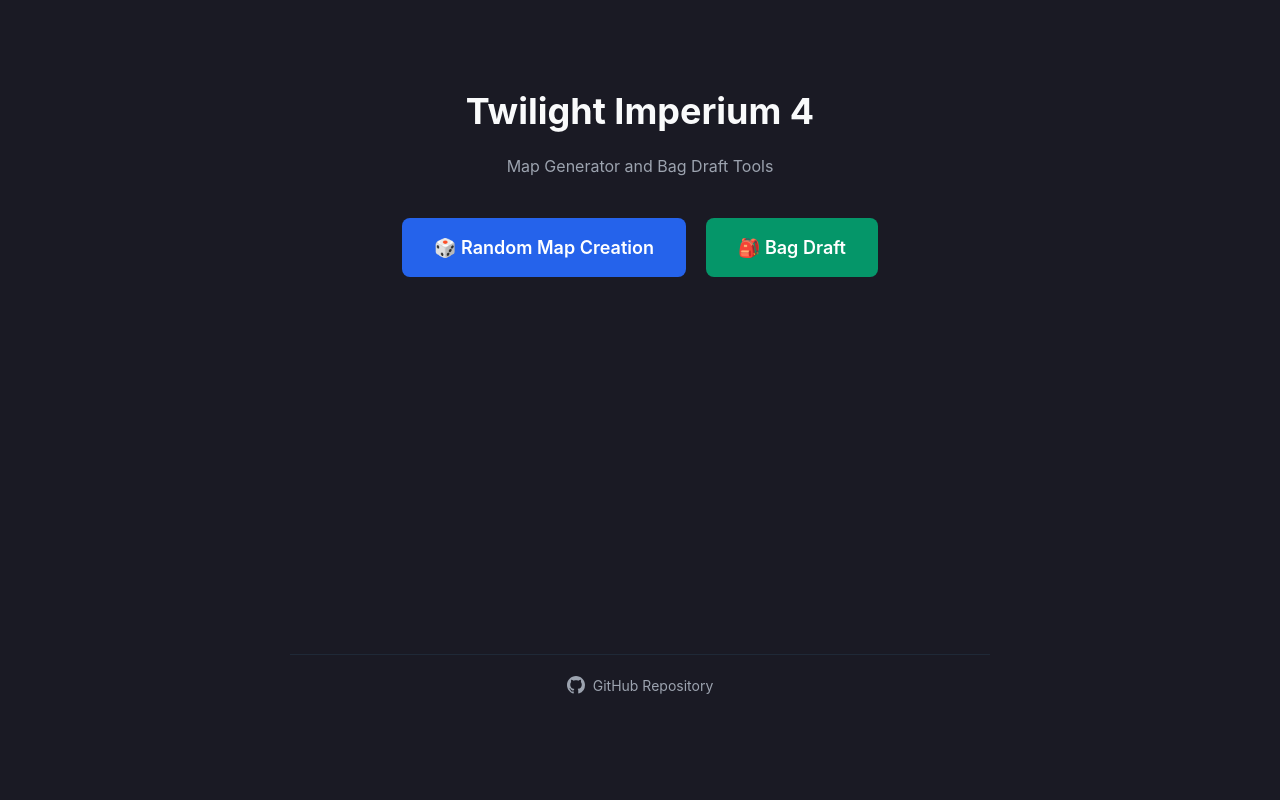
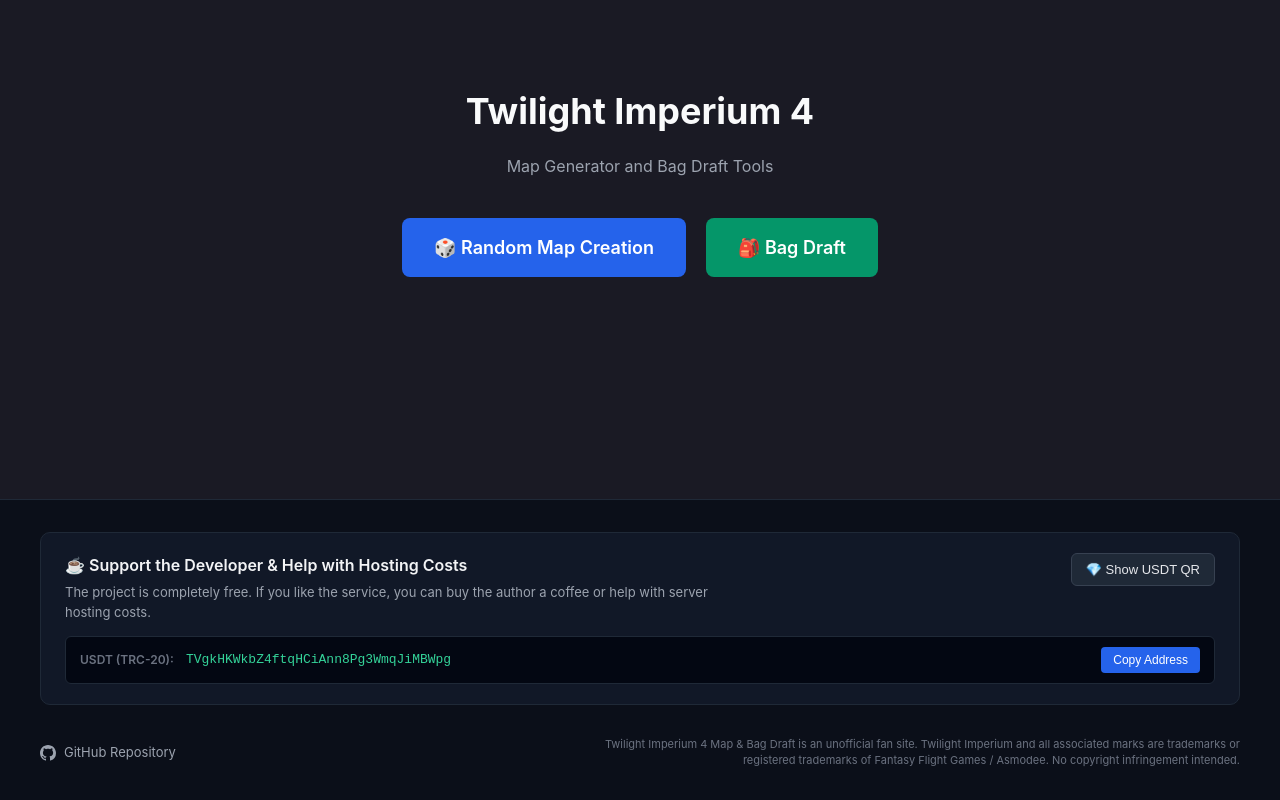
Before and after one commit to MidnightMist/ti4_bag_draft, a React (Vite) app in the folder client/: page / in a window 1280 px wide. Built offline with nearby package versions, Linux system fonts and the light colour scheme.

Commit message:
feat: add support section with QR code to footer
- Implement new Footer component with donation support
- Integrate qrcode.react to generate donation QR codes
- Refactor App layout to support a persistent footer

```diff
--- a/client/src/App.jsx
+++ b/client/src/App.jsx
@@ -3,11 +3,12 @@
 import CreateRoom from './components/CreateRoom.jsx';
 import RoomView from './components/RoomView.jsx';
 import CreateDraftRoom from './components/CreateDraftRoom.jsx';
+import Footer from './components/Footer.jsx';
 
 function Home() {
   return (
-    <div style={{ padding: '60px 20px', textAlign: 'center', maxWidth: '700px', margin: '0 auto', display: 'flex', flexDirection: 'column', minHeight: '80vh', justifyContent: 'space-between' }}>
-      <div>
+    <div style={{ display: 'flex', flexDirection: 'column', minHeight: '100vh', justifyContent: 'space-between', boxSizing: 'border-box' }}>
+      <div style={{ padding: '60px 20px', textAlign: 'center', maxWidth: '700px', margin: '0 auto', width: '100%' }}>
         <h1 style={{ fontSize: '36px', marginBottom: '12px', color: '#f9fafb' }}>
           Twilight Imperium 4
         </h1>
@@ -34,30 +35,7 @@
           </Link>
         </div>
       </div>
-
-      <div style={{ marginTop: '60px', paddingTop: '20px', borderTop: '1px solid #1f2937' }}>
-        <a
-          href="https://github.com/MidnightMist/ti4_bag_draft"
-          target="_blank"
-          rel="noopener noreferrer"
-          style={{
-            color: '#9ca3af',
-            textDecoration: 'none',
-            display: 'inline-flex',
-            alignItems: 'center',
-            gap: '8px',
-            fontSize: '14px',
-            transition: 'color 0.2s',
-          }}
-          onMouseEnter={(e) => e.currentTarget.style.color = '#f3f4f6'}
-          onMouseLeave={(e) => e.currentTarget.style.color = '#9ca3af'}
-        >
-          <svg height="18" width="18" viewBox="0 0 16 16" fill="currentColor" style={{ display: 'inline-block', verticalAlign: 'middle' }}>
-            <path d="M8 0C3.58 0 0 3.58 0 8c0 3.54 2.29 6.53 5.47 7.59.4.07.55-.17.55-.38 0-.19-.01-.82-.01-1.49-2.01.37-2.53-.49-2.69-.94-.09-.23-.48-.94-.82-1.13-.28-.15-.68-.52-.01-.53.63-.01 1.08.58 1.23.82.72 1.21 1.87.87 2.33.66.07-.52.28-.87.51-1.07-1.78-.2-3.64-.89-3.64-3.95 0-.87.31-1.59.82-2.15-.08-.2-.36-1.02.08-2.12 0 0 .67-.22 2.2.82.64-.18 1.32-.27 2-.27.68 0 1.36.09 2 .27 1.53-1.04 2.2-.82 2.2-.82.44 1.1.16 1.92.08 2.12.51.56.82 1.27.82 2.15 0 3.07-1.87 3.75-3.65 3.95.29.25.54.73.54 1.48 0 1.07-.01 1.93-.01 2.2 0 .21.15.46.55.38A8.013 8.013 0 0016 8c0-4.42-3.58-8-8-8z"></path>
-          </svg>
-          GitHub Repository
-        </a>
-      </div>
+      <Footer />
     </div>
   );
 }
@@ -65,7 +43,8 @@
 function PageLayout({ title, children }) {
   const navigate = useNavigate();
   return (
-    <div style={{ padding: '24px', minHeight: '100vh', boxSizing: 'border-box' }}>
+    <div style={{ display: 'flex', flexDirection: 'column', minHeight: '100vh', boxSizing: 'border-box' }}>
+      <div style={{ padding: '24px 24px 0 24px', flex: 1 }}>
         <div style={{
           maxWidth: '1200px',
           margin: '0 auto 24px auto',
@@ -84,6 +63,8 @@
           </button>
         </div>
         {children}
+      </div>
+      <Footer />
     </div>
   );
 }
--- /dev/null
+++ b/client/src/components/Footer.jsx
@@ -0,0 +1,169 @@
+import React, { useState } from 'react';
+import { QRCodeSVG } from 'qrcode.react';
+
+export default function Footer() {
+  const [showQR, setShowQR] = useState(false);
+  const [copied, setCopied] = useState(false);
+  const usdtAddress = 'TVgkHKWkbZ4ftqHCiAnn8Pg3WmqJiMBWpg';
+
+  const handleCopy = () => {
+    navigator.clipboard.writeText(usdtAddress);
+    setCopied(true);
+    setTimeout(() => setCopied(false), 2500);
+  };
+
+  return (
+    <footer style={{
+      marginTop: '60px',
+      borderTop: '1px solid #1f2937',
+      backgroundColor: '#0b0f19',
+      color: '#9ca3af',
+      padding: '32px 20px',
+      fontSize: '14px',
+    }}>
+      <div style={{
+        maxWidth: '1200px',
+        margin: '0 auto',
+        display: 'flex',
+        flexDirection: 'column',
+        gap: '24px',
+      }}>
+        {/* Support & Donation Section */}
+        <div style={{
+          backgroundColor: '#111827',
+          border: '1px solid #1f2937',
+          borderRadius: '10px',
+          padding: '20px 24px',
+          display: 'flex',
+          flexDirection: 'column',
+          gap: '14px',
+        }}>
+          <div style={{ display: 'flex', justifyContent: 'space-between', alignItems: 'flex-start', flexWrap: 'wrap', gap: '16px' }}>
+            <div style={{ maxWidth: '650px' }}>
+              <h3 style={{ margin: '0 0 6px 0', fontSize: '16px', fontWeight: '600', color: '#f3f4f6' }}>
+                ☕ Support the Developer & Help with Hosting Costs
+              </h3>
+              <p style={{ margin: 0, fontSize: '13px', lineHeight: '1.5', color: '#9ca3af' }}>
+                The project is completely free. If you like the service, you can buy the author a coffee or help with server hosting costs.
+              </p>
+            </div>
+
+            <div style={{ display: 'flex', alignItems: 'center', gap: '10px' }}>
+              <button
+                onClick={() => setShowQR(!showQR)}
+                style={{
+                  backgroundColor: '#1f2937',
+                  color: '#e5e7eb',
+                  border: '1px solid #374151',
+                  padding: '8px 14px',
+                  borderRadius: '6px',
+                  cursor: 'pointer',
+                  fontSize: '13px',
+                  fontWeight: '500',
+                  transition: 'background-color 0.2s',
+                }}
+                onMouseEnter={(e) => e.target.style.backgroundColor = '#374151'}
+                onMouseLeave={(e) => e.target.style.backgroundColor = '#1f2937'}
+              >
+                {showQR ? 'Hide QR Code' : '💎 Show USDT QR'}
+              </button>
+            </div>
+          </div>
+
+          {/* Address & Actions */}
+          <div style={{
+            display: 'flex',
+            alignItems: 'center',
+            gap: '12px',
+            flexWrap: 'wrap',
+            backgroundColor: '#030712',
+            padding: '10px 14px',
+            borderRadius: '6px',
+            border: '1px solid #1f2937',
+          }}>
+            <span style={{ fontSize: '12px', color: '#6b7280', fontWeight: '600', textTransform: 'uppercase' }}>USDT (TRC-20):</span>
+            <code style={{ fontFamily: 'monospace', fontSize: '13px', color: '#34d399', wordBreak: 'break-all', flex: 1 }}>
+              {usdtAddress}
+            </code>
+            <button
+              onClick={handleCopy}
+              style={{
+                backgroundColor: copied ? '#059669' : '#2563eb',
+                color: 'white',
+                border: 'none',
+                padding: '6px 12px',
+                borderRadius: '4px',
+                cursor: 'pointer',
+                fontSize: '12px',
+                fontWeight: '500',
+                transition: 'background-color 0.2s',
+                whiteSpace: 'nowrap',
+              }}
+            >
+              {copied ? '✓ Copied!' : 'Copy Address'}
+            </button>
+          </div>
+
+          {/* Expandable QR Code */}
+          {showQR && (
+            <div style={{
+              display: 'flex',
+              flexDirection: 'column',
+              alignItems: 'center',
+              gap: '10px',
+              padding: '16px',
+              backgroundColor: '#030712',
+              borderRadius: '8px',
+              border: '1px solid #1f2937',
+              alignSelf: 'center',
+              marginTop: '4px',
+            }}>
+              <div style={{ background: 'white', padding: '12px', borderRadius: '8px' }}>
+                <QRCodeSVG value={usdtAddress} size={160} level="M" />
+              </div>
+              <span style={{ fontSize: '12px', color: '#9ca3af', textAlign: 'center' }}>
+                Scan with any TRC-20 compatible crypto wallet
+              </span>
+            </div>
+          )}
+        </div>
+
+        {/* Bottom row: GitHub & Disclaimer */}
+        <div style={{
+          display: 'flex',
+          justifyContent: 'space-between',
+          alignItems: 'center',
+          flexWrap: 'wrap',
+          gap: '20px',
+          paddingTop: '8px',
+        }}>
+          <a
+            href="https://github.com/MidnightMist/ti4_bag_draft"
+            target="_blank"
+            rel="noopener noreferrer"
+            style={{
+              color: '#9ca3af',
+              textDecoration: 'none',
+              display: 'inline-flex',
+              alignItems: 'center',
+              gap: '8px',
+              fontSize: '13px',
+              transition: 'color 0.2s',
+            }}
+            onMouseEnter={(e) => e.currentTarget.style.color = '#f3f4f6'}
+            onMouseLeave={(e) => e.currentTarget.style.color = '#9ca3af'}
+          >
+            <svg height="16" width="16" viewBox="0 0 16 16" fill="currentColor" style={{ display: 'inline-block', verticalAlign: 'middle' }}>
+              <path d="M8 0C3.58 0 0 3.58 0 8c0 3.54 2.29 6.53 5.47 7.59.4.07.55-.17.55-.38 0-.19-.01-.82-.01-1.49-2.01.37-2.53-.49-2.69-.94-.09-.23-.48-.94-.82-1.13-.28-.15-.68-.52-.01-.53.63-.01 1.08.58 1.23.82.72 1.21 1.87.87 2.33.66.07-.52.28-.87.51-1.07-1.78-.2-3.64-.89-3.64-3.95 0-.87.31-1.59.82-2.15-.08-.2-.36-1.02.08-2.12 0 0 .67-.22 2.2.82.64-.18 1.32-.27 2-.27.68 0 1.36.09 2 .27 1.53-1.04 2.2-.82 2.2-.82.44 1.1.16 1.92.08 2.12.51.56.82 1.27.82 2.15 0 3.07-1.87 3.75-3.65 3.95.29.25.54.73.54 1.48 0 1.07-.01 1.93-.01 2.2 0 .21.15.46.55.38A8.013 8.013 0 0016 8c0-4.42-3.58-8-8-8z"></path>
+            </svg>
+            GitHub Repository
+          </a>
+
+          <div style={{ fontSize: '11px', color: '#6b7280', maxWidth: '650px', lineHeight: '1.4', textAlign: 'right' }}>
+            Twilight Imperium 4 Map & Bag Draft is an unofficial fan site. Twilight Imperium and all associated marks are trademarks or registered trademarks of Fantasy Flight Games / Asmodee. No copyright infringement intended.
+          </div>
+        </div>
+      </div>
+    </footer>
+  );
+}
--- a/package.json
+++ b/package.json
@@ -19,5 +19,8 @@
   },
   "devDependencies": {
     "concurrently": "^10.0.5"
+  },
+  "dependencies": {
+    "qrcode.react": "^4.2.0"
   }
 }
```
Also changed, not shown: 1 other file (tests, documents, lock files or other folders). Lines whose indentation alone changed are shown as unchanged.
